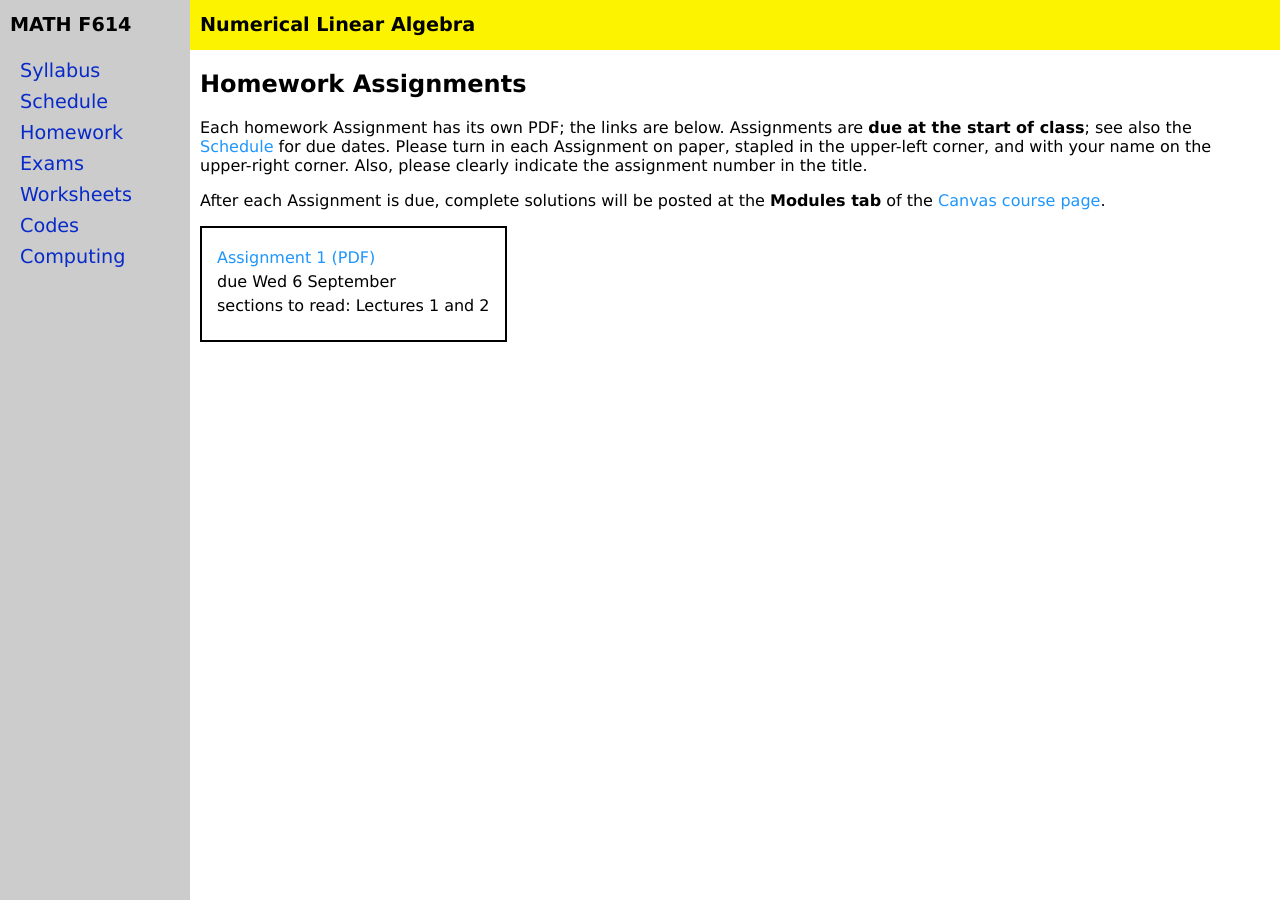
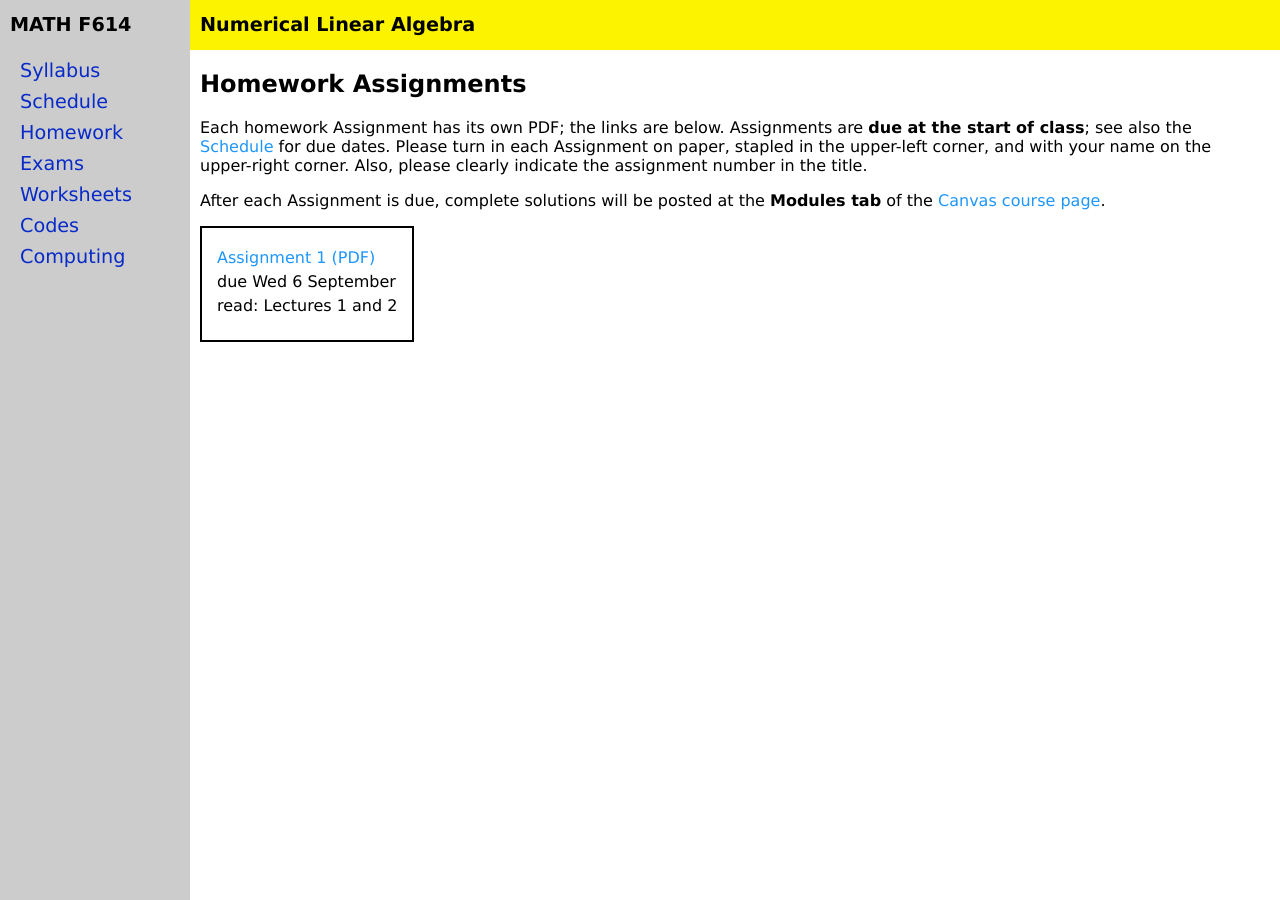
Before and after one commit to bueler/nla, a Jekyll site: the page built from homework.md, in a window 1280 px wide. Built offline with Jekyll 4.4.1, drawn with Linux system fonts in a browser that asks for light colours.

Commit message:
more small screen

```diff
--- a/_includes/homework_table.md
+++ b/_includes/homework_table.md
@@ -12,7 +12,7 @@
 			</tr>
 		  {% if hw.sections %}
 			  <tr>
- 		      <td>sections to read: {{ hw.sections }}</td>
+ 		      <td>read: {{ hw.sections }}</td>
 				</tr>
 		  {% endif %}
 		  {% if hw.seealsopdf %}
```
